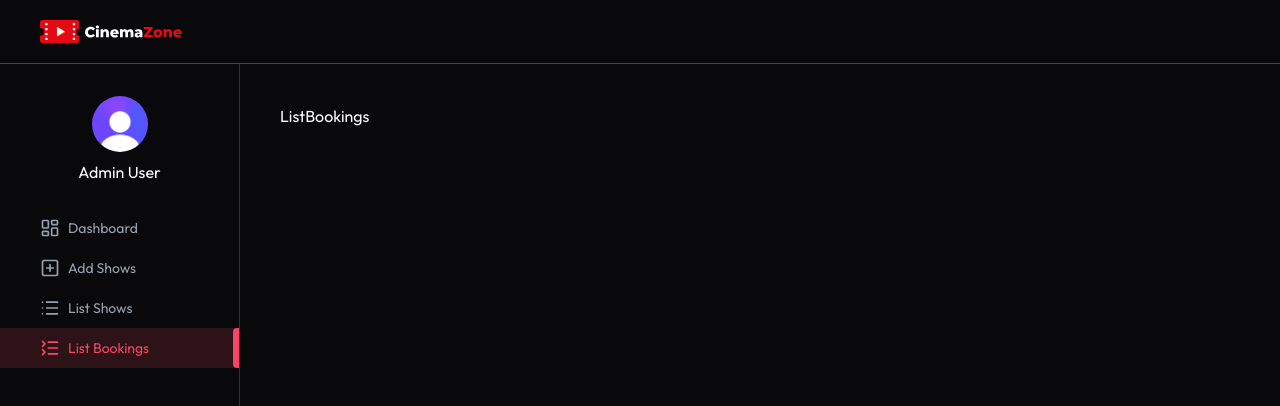
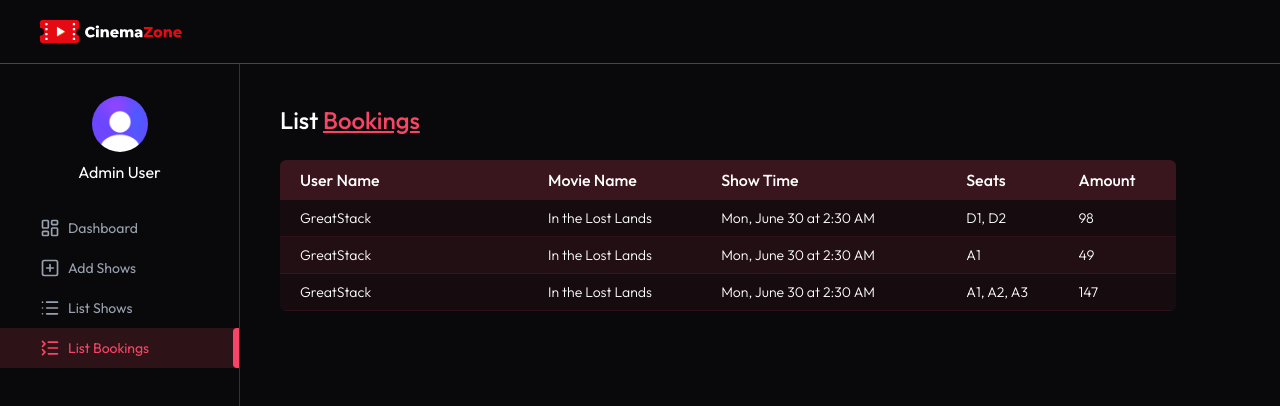
Before and after one commit to bini3ha/CinemaZone, a React (Vite) app in the folder client/: page /admin/list-bookings in a window 1280 px wide. Shown: the top 406 px of the page. Built offline with nearby package versions, Linux system fonts and the light colour scheme; no server answers.

Commit message:
Admin List bookings Page

```diff
--- a/client/src/Pages/admin/ListBookings.jsx
+++ b/client/src/Pages/admin/ListBookings.jsx
@@ -1,9 +1,54 @@
-import React from 'react'
+import React, { useEffect, useState } from 'react'
+import { dummyBookingData } from '../../assets/assets'
+import Loading from '../../Components/Loading';
+import Title from '../../Components/admin/Title';
+import { dateFormat } from '../../lib/dateFormat';
 
 const ListBookings = () => {
-  return (
-    <div>ListBookings</div>
-  )
+
+  const currency = import.meta.env.VITE_CURRENCY
+
+  const [bookings, setBookings] = useState([]);
+  const [isLoading, setIsLoading] = useState(true);
+
+  const getAllBookings = async () => {
+    setBookings(dummyBookingData)
+    setIsLoading(false);
+  };
+
+  useEffect(()=>{
+    getAllBookings();
+  })
+
+  return !isLoading ? (
+    <>
+    <Title text1={'List'} text2={'Bookings'}/>
+    <div className='max-w-4xl mt-6 overflow-x-auto'>
+      <table className='w-full border-collapse rounded-md overflow-hidden text-nowrap'>
+        <thead>
+          <tr className='bg-primary/20 text-left text-white'>
+            <td className='p-2 font-medium pl-5'>User Name</td>
+            <td className='p-2 font-medium'>Movie Name</td>
+            <td className='p-2 font-medium'>Show Time</td>
+            <td className='p-2 font-medium'>Seats</td>
+            <td className='p-2 font-medium'>Amount</td>
+          </tr>
+        </thead>
+        <tbody className='text-sm font-light'>
+          {bookings.map((item, index) => (
+            <tr key={index} className='border-b border-primary/10 bg-primary/5 even:bg-primary/10'>
+              <td className='p-2 min-w-45 pl-5'>{item.user.name}</td>
+              <td className='p-2'>{item.show.movie.title}</td>
+              <td className='p-2'>{dateFormat(item.show.showDateTime)}</td>
+              <td className='p-2'>{Object.keys(item.bookedSeats).map(seat => item.bookedSeats[seat]).join(", ")}</td>
+              <td className='p-2'>{currency} {item.amount}</td>
+            </tr>
+          ))}
+        </tbody>
+      </table>
+    </div>
+    </>
+  ) : <Loading/>
 }
 
 export default ListBookings
```
